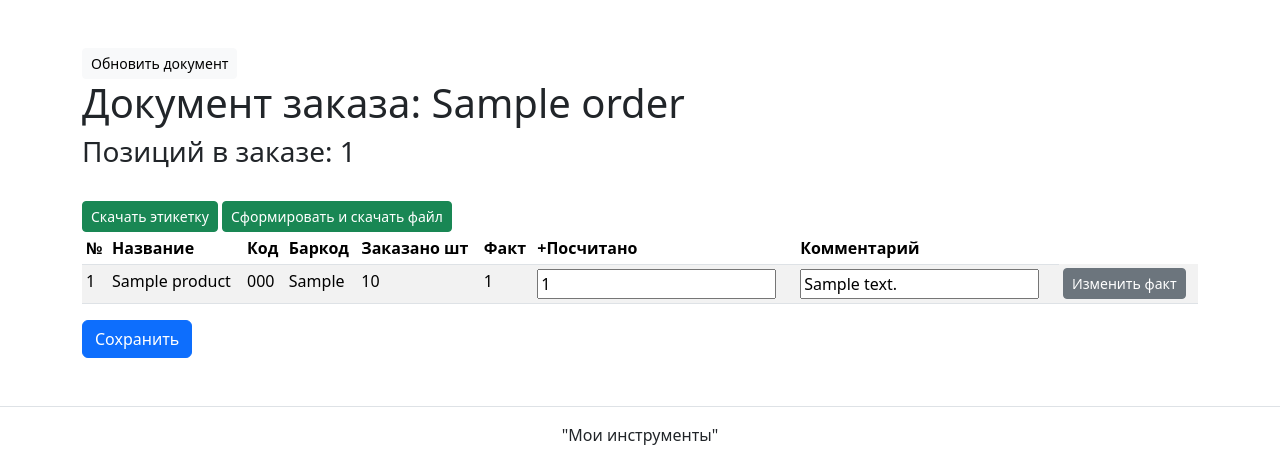
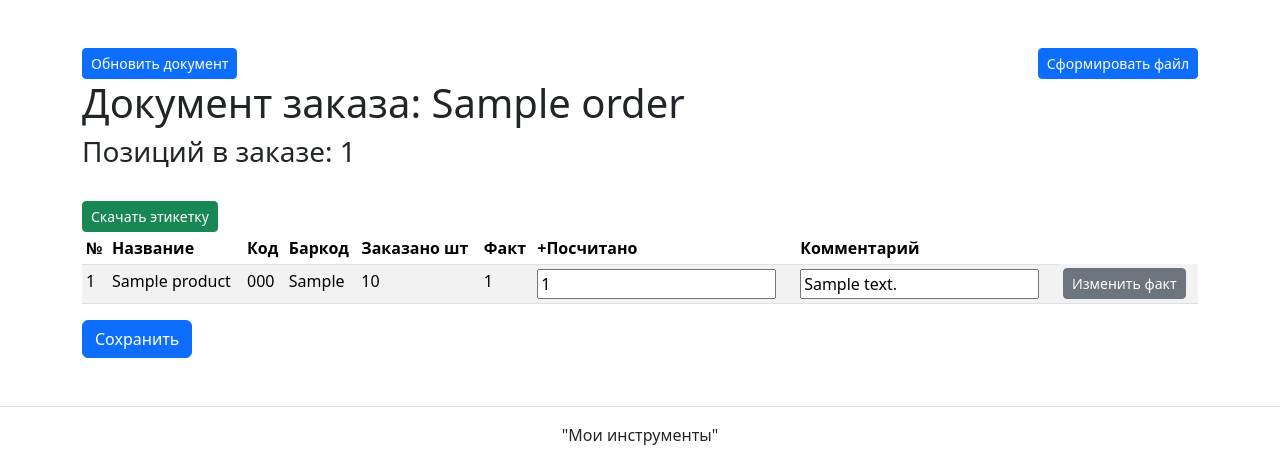
Before and after one commit to Sainekt/sklad_tools, a Django app: a page that uses templates/purchaseorder/create_doc.html in a window 1280 px wide. Shown: the part 56-528 px from the top of the page. Run offline with Django 5.2, Linux system fonts and the light colour scheme; tables that the repository leaves empty hold one stand-in row (values such as "Sample post"); parts of the project's set-up code (start-up, migrations or seed data) failed here and were passed over; some libraries are stand-ins or nearby versions.

Commit message:
microfix

```diff
--- a/templates/purchaseorder/create_doc.html
+++ b/templates/purchaseorder/create_doc.html
@@ -3,15 +3,17 @@
   Работа с документом {{number}}
 {% endblock %}
 {% block content %}
+<div class="d-flex justify-content-between">
 <form method="POST" action="{% url 'purchaseorder:update_products' order.order_id %}">
   {% csrf_token %}
-  <button type="submit" class="btn btn-light btn-sm">Обновить документ</button>
+  <button type="submit" class="btn btn-primary btn-sm">Обновить документ</button>
 </form>
+  <a class="btn btn-primary btn-sm" href="{% url 'purchaseorder:download_doc' order.order_id %}">Сформировать файл</a>
+</div>
   <h1>Документ заказа: {{order.name}} </h1>
   <h3>Позиций в заказе: {{ len_doc }} </h3>
   <br>
   <a class="btn btn-success btn-sm" href="{% url 'purchaseorder:download_label' %}"  download>Скачать этикетку</a>
-  <a class="btn btn-success btn-sm" href="{% url 'purchaseorder:download_doc' order.order_id %}">Сформировать и скачать файл</a>
   <form method="post">
     {% csrf_token %}
     <table class="table table-sm table-striped">
--- a/templates/purchaseorder/create_download_xcel.html
+++ b/templates/purchaseorder/create_download_xcel.html
@@ -21,7 +21,7 @@
           <div class="card-header mb-3">
             Товаров в заказе: {{ count_product }}
           </div>
-          <a class="btn btn-success btn-sm" href="{% url 'pages:home' %}{{order.xl_doc}}"  download>Скачать шаблон</a>
+          <a class="btn btn-success btn-sm" href="{% url 'pages:home' %}{{order.xl_doc}}"  download>Скачать файл</a>
         </div>
     </div>
   </div>
--- a/utils/purchaseorder/label_generator.py
+++ b/utils/purchaseorder/label_generator.py
@@ -5,8 +5,8 @@ from reportlab.lib.units import mm
 from reportlab.pdfbase import pdfmetrics
 from reportlab.pdfbase.ttfonts import TTFont
 
-pdfmetrics.registerFont(TTFont('Noto', 'NOTOSANS-REGULAR.ttf'))
-pdfmetrics.registerFont(TTFont('Noto-bold', 'NOTOSANS-BOLD.ttf'))
+pdfmetrics.registerFont(TTFont('Noto', 'TIMES.ttf'))
+pdfmetrics.registerFont(TTFont('Noto-bold', 'TIMESBD.ttf'))
 
 
 def draw_name_and_code(product, pdf):
```
